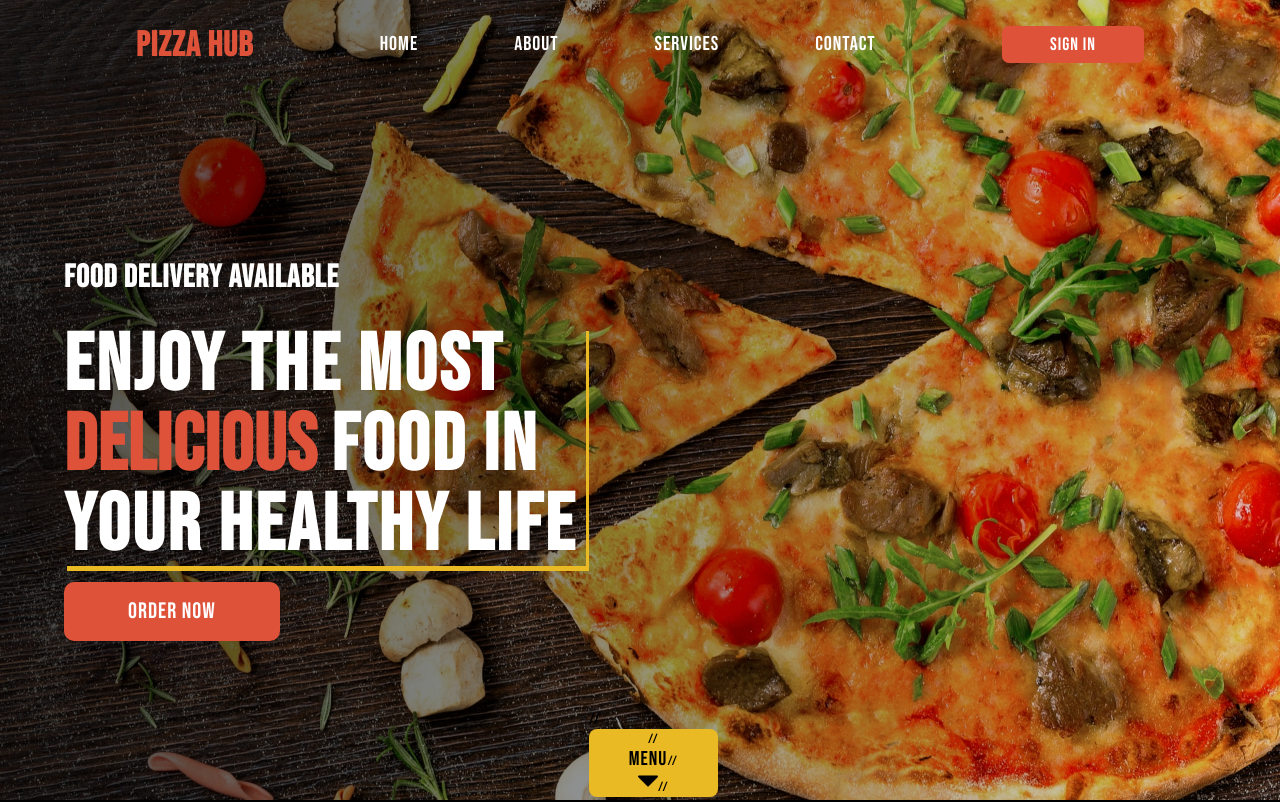
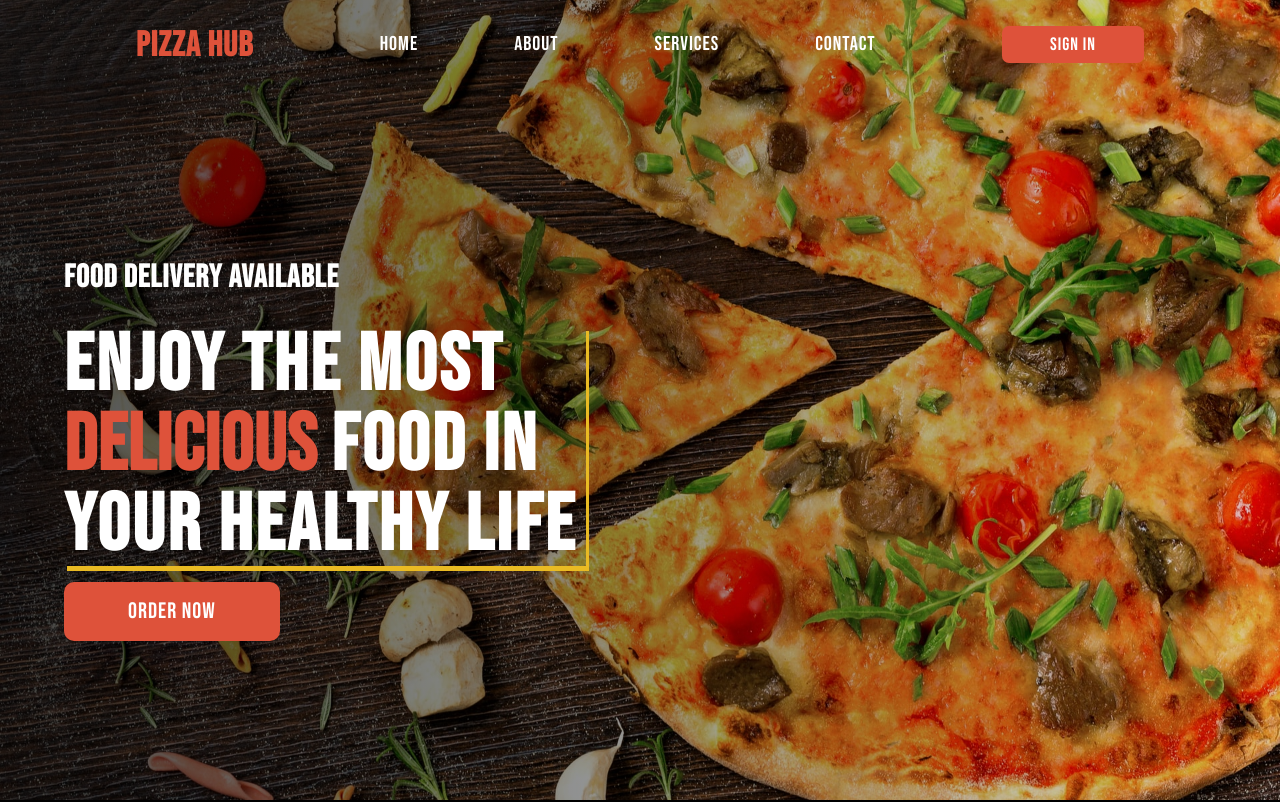
Before and after one commit to Titan2710/Pizza-Hub, a React (Create React App) app: page / in a window 1280 px wide. Shown: the top 802 px of the page. Built offline with nearby package versions, Linux system fonts and the light colour scheme.

Commit message:
Update Hero.js

```diff
--- a/src/components/Hero.js
+++ b/src/components/Hero.js
@@ -7,7 +7,7 @@ import {Fade} from 'react-reveal';
 
 function Hero() {
     return (
-        <>
+
         <HeroStyled>
             <Fade top>
                  <Navbar/>
@@ -26,16 +26,8 @@ function Hero() {
                 </div>
             </div>
             </Fade>
-//             <Fade bottom>
-//                 <div className="menu-btn">
-//                 <button>
-//                     <a href="#menu">Menu</a>
-//                     <img src={down} alt="" />
-//                 </button>
-//             </div>
-//             </Fade>
         </HeroStyled>
-        </>
+
     )
 }
 
```
